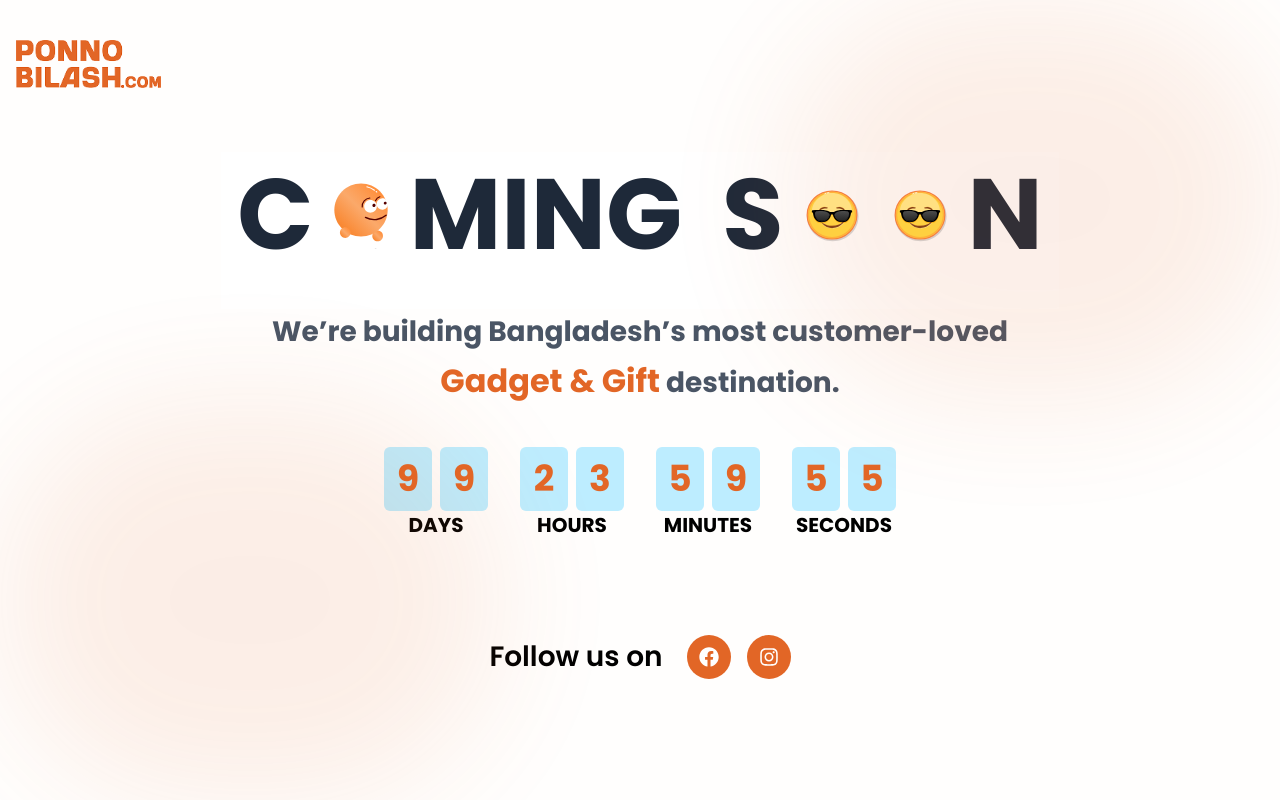
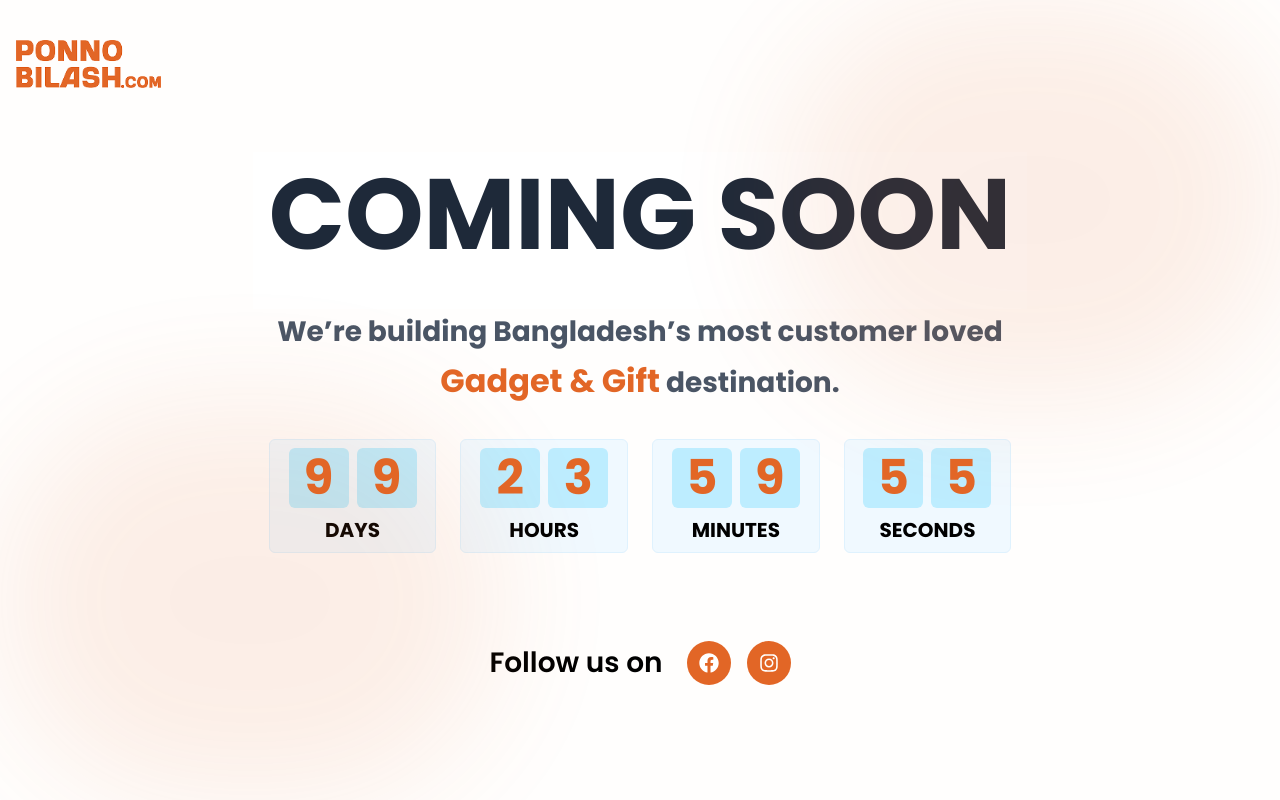
Before and after one commit to MohammadJewelRana/ponno-bilash-landing-page, a React (Vite) app: page / in a window 1280 px wide. Built offline with nearby package versions, Linux system fonts and the light colour scheme.

Commit message:
countdown design updated

```diff
--- a/src/Home/Coming.tsx
+++ b/src/Home/Coming.tsx
@@ -8,27 +8,9 @@ const ComingSoon = () => {
     <div className="flex justify-center items-center bg-white px-4 text-center lg:pb-8 md:pb-6 pb-4">
       <div>
         <h2 className="text-6xl md:text-7xl lg:text-[100px] font-extrabold uppercase leading-tight text-gray-800 flex flex-wrap justify-center items-center gap-2">
-          <span>C</span>
+         Coming Soon
 
-          {/* Emoji scales relative to text height */}
-          <span className="inline-block w-[1.1em] h-[1.1em] md:w-20 md:h-20">
-            <Lottie animationData={eyeAnimation} loop={true} />
-          </span>
 
-          <span>MING</span>
-          <span className="w-full block sm:hidden" />{" "}
-          {/* Force line break on small screens */}
-          <span className="md:pl-8 pl-0">S</span>
-
-          {/* Emojis scale relative to text height on small, fixed size on md+ */}
-          <span className="inline-block w-[1.1em] h-[1.1em] sm:w-[1.2em] sm:h-[1.2em] md:w-20 md:h-20">
-            <Lottie animationData={coolAnimation} loop={true} />
-          </span>
-          <span className="inline-block w-[1.1em] h-[1.1em] sm:w-[1.2em] sm:h-[1.2em] md:w-20 md:h-20">
-            <Lottie animationData={coolAnimation} loop={true} />
-          </span>
-
-          <span>N</span>
         </h2>
       </div>
     </div>
--- a/src/Home/CountDown.tsx
+++ b/src/Home/CountDown.tsx
@@ -29,9 +29,9 @@ const CountDown = () => {
     formatDigit(value).split("").map((digit, idx) => (
       <div
         key={idx}
-        className="bg-[#BDEDFF] rounded-md w-12 h-16 flex items-center justify-center"
+        className="bg-[#BDEDFF] rounded-md w-15 h-15 flex items-center justify-center"
       >
-        <p className="text-[#E26626] font-bold text-4xl">{digit}</p>
+        <p className="text-[#E26626] font-bold text-5xl">{digit}</p>
       </div>
     ));
 
@@ -43,13 +43,11 @@ const CountDown = () => {
   ];
 
   return (
-    <div className="flex justify-center items-center gap-4 flex-wrap">
+    <div className="grid grid-cols-2 lg:grid-cols-4 gap-2 md:gap-6 justify-center items-center px-4 ">
       {timeSections.map((section) => (
-        <div key={section.label} className="px-2 py-2">
-          <div className="flex gap-2">
-            {renderDigits(section.value)}
-          </div>
-          <p className="font-bold uppercase text-xl text-black text-center">
+        <div key={section.label} className="px-2 py-2 flex flex-col items-center  border-1 border-sky-100 rounded-md bg-sky-50">
+          <div className="flex gap-2">{renderDigits(section.value)}</div>
+          <p className="font-bold uppercase text-xl text-black text-center pt-2">
             {section.label}
           </p>
         </div>
--- a/src/Home/Home.tsx
+++ b/src/Home/Home.tsx
@@ -27,8 +27,8 @@ const Home = () => {
             {/* <h2 className="text-5xl md:text-[120px] font-bold uppercase text-gray-800 mb-4 leading-snug">
               Coming Soon
             </h2> */}
-            <p className="px-2  text-lg md:text-[28px] text-gray-600 max-w-4xl mx-auto mb-8 leading-relaxed font-bold">
-              We’re building Bangladesh’s most customer-loved <br />
+            <p className="px-2  text-md md:text-[28px] text-gray-600 max-w-3xl mx-auto mb-8 leading-relaxed font-bold">
+              We’re building Bangladesh’s most customer loved <br />
               <span className="text-[#E26626] md:text-[32px]">
                 {" "}
                 Gadget & Gift
```
